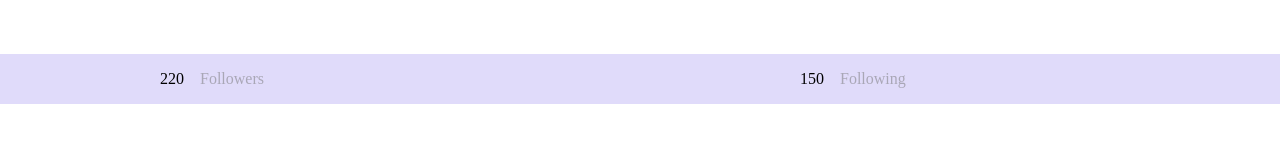
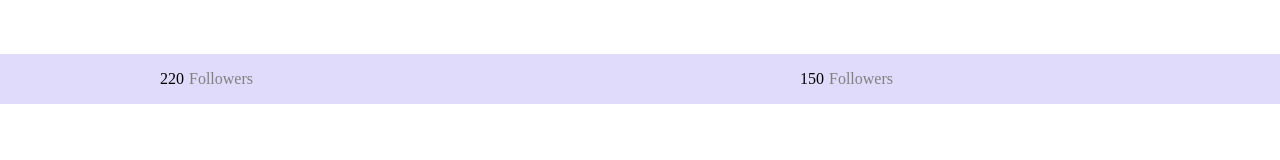
Before and after one commit to jwj9127/likelion12th-trendition-Front, a React (Create React App) app: page /mypage in a window 1280 px wide. Shown: the part 266-426 px from the top of the page. Built offline with nearby package versions, Linux system fonts and the light colour scheme; a web font is replaced by a local one.

Commit message:
add: page connect @jungbug

```diff
--- a/package.json
+++ b/package.json
@@ -11,6 +11,7 @@
     "@testing-library/jest-dom": "^5.17.0",
     "@testing-library/react": "^13.4.0",
     "@testing-library/user-event": "^13.5.0",
+    "i": "^0.3.7",
     "react": "^18.2.0",
     "react-dom": "^18.2.0",
     "react-router-dom": "^6.22.0",
--- a/src/css/Follow.css
+++ b/src/css/Follow.css
@@ -27,7 +27,6 @@ body {
     display: flex;
     align-items: center;
     padding: 10px;
-    border-bottom: 1px solid #ddd;
   }
 
   /* 프로필 사진 스타일 */
--- a/src/css/Mypage.css
+++ b/src/css/Mypage.css
@@ -70,3 +70,9 @@
     font-style: normal;
     opacity: 0.5;
 }
+
+.font-gray{
+    margin-left: 5px;
+    color: gray;
+    text-decoration-line: none;
+}
--- a/src/pages/Follow.jsx
+++ b/src/pages/Follow.jsx
@@ -2,9 +2,10 @@ import React from "react";
 import { useState, useEffect } from "react";
 import "../css/Follow.css";
 import backIcon from "../imgs/backIcon.png";
+import { Link } from "react-router-dom";
 
 const Follow = () => {
-  const [data, setData] = useState([{username: "이름", avatar_url: "이미지", following: false, name: "아이디", login: "사람 이름"},{username: "이름1", avatar_url: "이미지", following: true, name: "아이디1", login: "사람 이름 1"}]);
+  const [data, setData] = useState([{ username: "이름", avatar_url: "이미지", following: false, name: "아이디", login: "사람 이름" }, { username: "이름1", avatar_url: "이미지", following: true, name: "아이디1", login: "사람 이름 1" }]);
 
   // useEffect(() => {
   //   fetch('https://api.github.com/users/이름/following')
@@ -15,9 +16,9 @@ const Follow = () => {
   const handleFollow = (username) => {
     setData(data.map((i) => {
       if (i.username === username) {
-        if (i.following === false){
+        if (i.following === false) {
           i.following = true;
-        }else{
+        } else {
           i.following = false;
         }
       }
@@ -28,7 +29,9 @@ const Follow = () => {
   return (
     <div className="main">
       <div className="top-nav">
-        <img src={backIcon} alt="뒤로가기" />
+        <Link to="/mypage" className="font-gray">
+          <img src={backIcon} alt="뒤로가기" />
+        </Link>
         <h2 className="title">팔로우</h2>
         <div></div>
       </div>
--- a/src/pages/Follower.jsx
+++ b/src/pages/Follower.jsx
@@ -1,8 +1,8 @@
 import React from "react";
 import { useState, useEffect } from "react";
-// import "../css/Follower.css";
 import "../css/Follow.css";
 import backIcon from "../imgs/backIcon.png";
+import { Link } from "react-router-dom";
 
 const Follower = () => {
   const [data, setData] = useState([{username: "이름", avatar_url: "이미지", following: false, name: "아이디", login: "사람 이름"},{username: "이름1", avatar_url: "이미지", following: true, name: "아이디1", login: "사람 이름 1"}]);
@@ -29,7 +29,9 @@ const Follower = () => {
   return (
     <div className="main">
       <div className="top-nav">
-        <img src={backIcon} alt="뒤로가기" />
+        <Link to="/mypage" className="font-gray">
+          <img src={backIcon} alt="뒤로가기" />
+        </Link>
         <h2 className="title">팔로우</h2>
         <div></div>
       </div>
--- a/src/pages/Mypage.jsx
+++ b/src/pages/Mypage.jsx
@@ -17,16 +17,20 @@ export default function Mypage() {
                         <p>마라톤</p>
                     </div>
                     <p>@brunopham</p>
-                    <Link to={'/follow'}><FontAwesomeIcon icon={faGear} size="2x"/></Link>
-                    </div>
+                    <Link to={'/follow'}><FontAwesomeIcon icon={faGear} size="2x" /></Link>
+                </div>
                 <div className="mypage_main_profile">
                     <div className="mypage_main_img"></div>
                     <p>Bruno Pham</p>
                 </div>
             </div>
             <div className="mypage_followBox">
-                <p>220<i>Followers</i></p>
-                <p>150<i>Following</i></p>
+                <p>220<Link to="/follow" className="font-gray">
+                    Followers
+                </Link></p>
+                <p>150<Link to="/follower" className="font-gray">
+                    Followers
+                </Link></p>
             </div>
         </div>
     );
```
Also changed, not shown: 1 other file (tests, documents, lock files or other folders).
